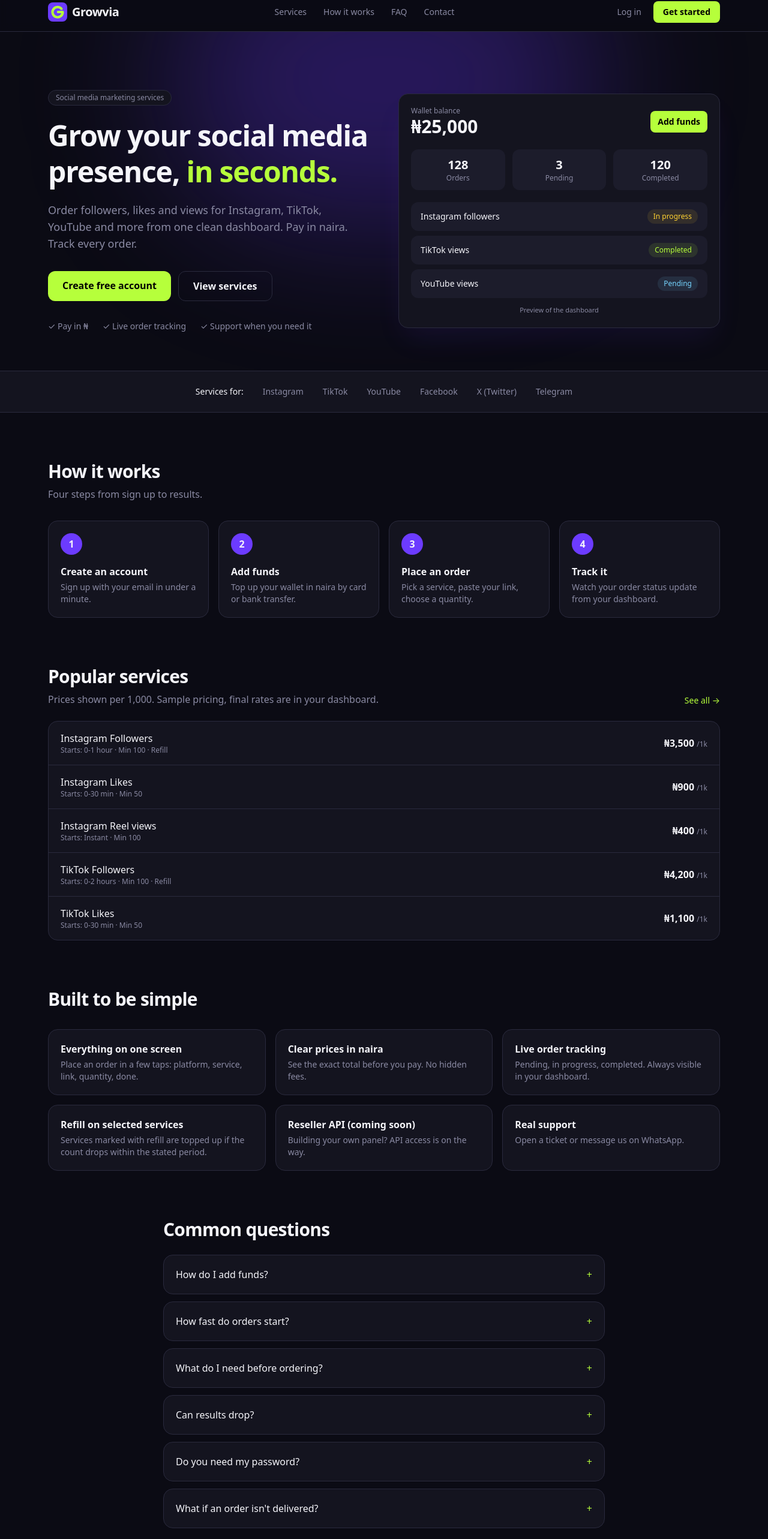
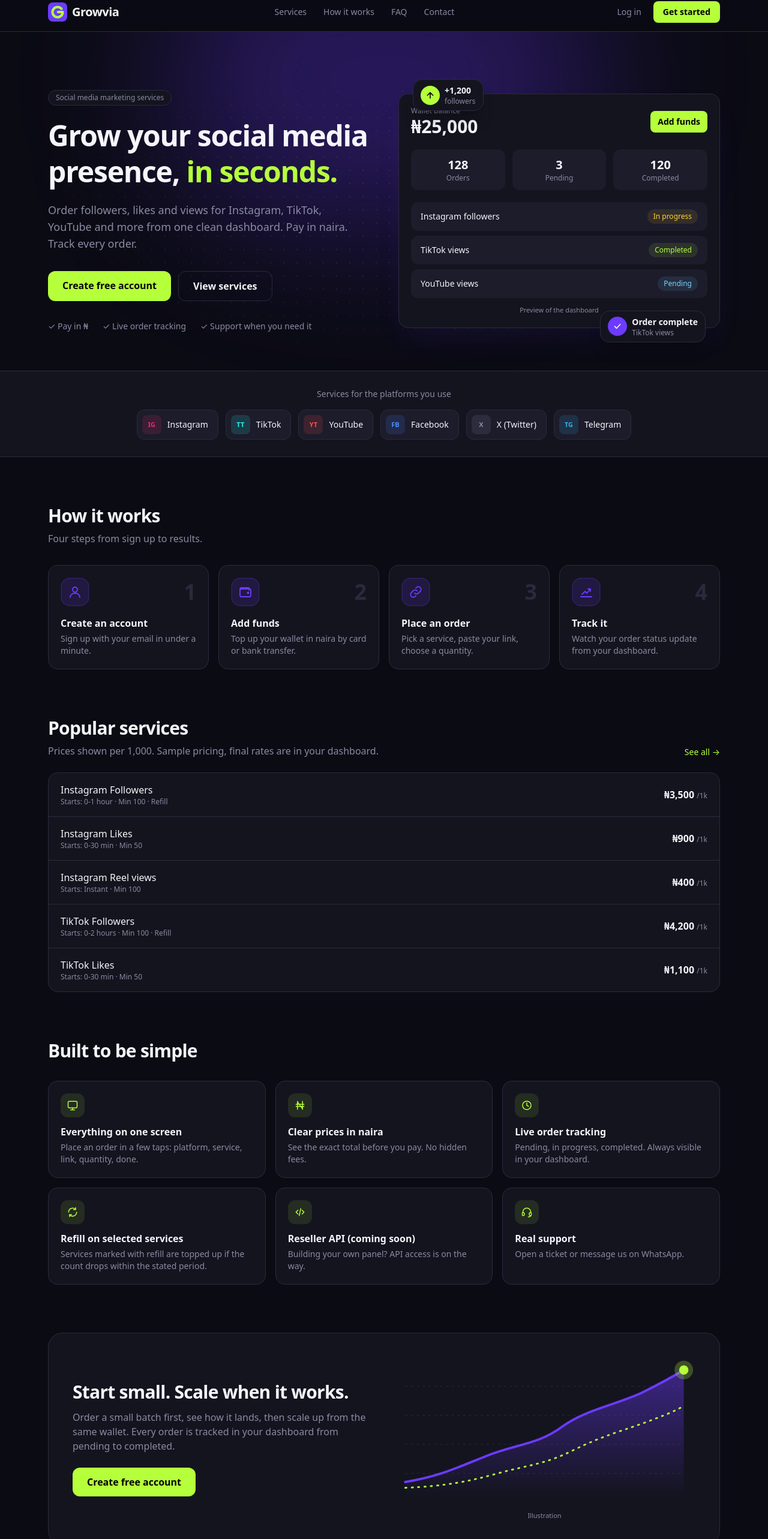
Before and after one commit to julius04-collab/growvia, a Next.js app: page / in a window 1280 px wide. Shown: the part 12-2578 px from the top of the page at 60% size. Built offline with nearby package versions, Linux system fonts and the light colour scheme.

Commit message:
Add home page visuals: hero chips, platform tiles, step and feature icons, growth illustration
Co-Authored-By: Claude Sonnet 5.5 <noreply@anthropic.com>
Claude-Session: https://claude.ai/code/session_019YssM8aShwv8Zo7LU4dMRw

```diff
--- a/app/(site)/page.tsx
+++ b/app/(site)/page.tsx
@@ -1,20 +1,21 @@
 import Link from "next/link";
 import { platforms, sampleServices, naira, site } from "@/lib/site";
+import { FeatureIcon, FloatingChips, GrowthIllustration, PlatformTile, StepIcon } from "@/components/home/visuals";
 
 const steps = [
-  { n: "1", title: "Create an account", text: "Sign up with your email in under a minute." },
-  { n: "2", title: "Add funds", text: "Top up your wallet in naira by card or bank transfer." },
-  { n: "3", title: "Place an order", text: "Pick a service, paste your link, choose a quantity." },
-  { n: "4", title: "Track it", text: "Watch your order status update from your dashboard." },
+  { n: "1", icon: "user" as const, title: "Create an account", text: "Sign up with your email in under a minute." },
+  { n: "2", icon: "wallet" as const, title: "Add funds", text: "Top up your wallet in naira by card or bank transfer." },
+  { n: "3", icon: "link" as const, title: "Place an order", text: "Pick a service, paste your link, choose a quantity." },
+  { n: "4", icon: "chart" as const, title: "Track it", text: "Watch your order status update from your dashboard." },
 ];
 
 const features = [
-  { title: "Everything on one screen", text: "Place an order in a few taps: platform, service, link, quantity, done." },
-  { title: "Clear prices in naira", text: "See the exact total before you pay. No hidden fees." },
-  { title: "Live order tracking", text: "Pending, in progress, completed. Always visible in your dashboard." },
-  { title: "Refill on selected services", text: "Services marked with refill are topped up if the count drops within the stated period." },
-  { title: "Reseller API (coming soon)", text: "Building your own panel? API access is on the way." },
-  { title: "Real support", text: "Open a ticket or message us on WhatsApp." },
+  { icon: "screen", title: "Everything on one screen", text: "Place an order in a few taps: platform, service, link, quantity, done." },
+  { icon: "naira", title: "Clear prices in naira", text: "See the exact total before you pay. No hidden fees." },
+  { icon: "track", title: "Live order tracking", text: "Pending, in progress, completed. Always visible in your dashboard." },
+  { icon: "refill", title: "Refill on selected services", text: "Services marked with refill are topped up if the count drops within the stated period." },
+  { icon: "api", title: "Reseller API (coming soon)", text: "Building your own panel? API access is on the way." },
+  { icon: "support", title: "Real support", text: "Open a ticket or message us on WhatsApp." },
 ];
 
 const faqs = [
@@ -50,6 +51,7 @@ export default function Home() {
     <>
       {/* Hero */}
       <section className="relative overflow-hidden">
+        <div className="dot-grid pointer-events-none absolute inset-0 opacity-70" />
         <div className="pointer-events-none absolute -top-40 left-1/2 h-[480px] w-[720px] -translate-x-1/2 rounded-full bg-primary/30 blur-[120px]" />
         <div className="relative mx-auto grid max-w-6xl gap-12 px-4 pb-16 pt-16 md:grid-cols-2 md:items-center md:pt-24">
           <div>
@@ -78,6 +80,8 @@ export default function Home() {
           </div>
 
           {/* Dashboard preview */}
+          <div className="relative">
+          <FloatingChips />
           <div className="rounded-2xl border border-border bg-surface p-5 shadow-2xl shadow-primary/10">
             <div className="flex items-center justify-between">
               <div>
@@ -108,16 +112,19 @@ export default function Home() {
             </div>
             <p className="mt-3 text-center text-[11px] text-muted">Preview of the dashboard</p>
           </div>
+          </div>
         </div>
       </section>
 
       {/* Platforms */}
       <section className="border-y border-border bg-surface">
-        <div className="mx-auto flex max-w-6xl flex-wrap items-center justify-center gap-x-8 gap-y-3 px-4 py-6 text-sm text-muted">
-          <span className="text-foreground">Services for:</span>
-          {platforms.map((p) => (
-            <span key={p}>{p}</span>
-          ))}
+        <div className="mx-auto max-w-6xl px-4 py-7">
+          <p className="mb-4 text-center text-sm text-muted">Services for the platforms you use</p>
+          <div className="flex flex-wrap items-center justify-center gap-3">
+            {platforms.map((p) => (
+              <PlatformTile key={p} name={p} />
+            ))}
+          </div>
         </div>
       </section>
 
@@ -128,7 +135,10 @@ export default function Home() {
         <div className="mt-8 grid gap-4 sm:grid-cols-2 lg:grid-cols-4">
           {steps.map((s) => (
             <div key={s.n} className="rounded-2xl border border-border bg-surface p-5">
-              <span className="grid h-9 w-9 place-items-center rounded-full bg-primary font-bold">{s.n}</span>
+              <div className="flex items-center justify-between">
+                <StepIcon name={s.icon} />
+                <span className="text-4xl font-bold text-border">{s.n}</span>
+              </div>
               <h3 className="mt-4 font-semibold">{s.title}</h3>
               <p className="mt-1 text-sm text-muted">{s.text}</p>
             </div>
@@ -164,10 +174,30 @@ export default function Home() {
         <div className="mt-8 grid gap-4 sm:grid-cols-2 lg:grid-cols-3">
           {features.map((f) => (
             <div key={f.title} className="rounded-2xl border border-border bg-surface p-5">
-              <h3 className="font-semibold">{f.title}</h3>
+              <FeatureIcon name={f.icon} />
+              <h3 className="mt-3 font-semibold">{f.title}</h3>
               <p className="mt-1 text-sm text-muted">{f.text}</p>
             </div>
           ))}
+        </div>
+      </section>
+
+      {/* Growth illustration */}
+      <section className="mx-auto max-w-6xl px-4 pt-20">
+        <div className="grid items-center gap-8 overflow-hidden rounded-3xl border border-border bg-surface p-6 md:grid-cols-2 md:p-10">
+          <div>
+            <h2 className="text-3xl font-bold tracking-tight">Start small. Scale when it works.</h2>
+            <p className="mt-3 text-muted">
+              Order a small batch first, see how it lands, then scale up from the same wallet. Every order is tracked in your dashboard from pending to completed.
+            </p>
+            <Link href="/signup" className="mt-6 inline-block rounded-xl bg-accent px-6 py-3 font-semibold text-black transition hover:brightness-95">
+              Create free account
+            </Link>
+          </div>
+          <div>
+            <GrowthIllustration />
+            <p className="mt-1 text-center text-[11px] text-muted">Illustration</p>
+          </div>
         </div>
       </section>
 
--- a/app/globals.css
+++ b/app/globals.css
@@ -64,3 +64,15 @@ body {
   background: var(--primary);
   color: #fff;
 }
+
+/* Home page motion. Switched off for people who prefer reduced motion. */
+@keyframes float-y { 0%, 100% { transform: translateY(0); } 50% { transform: translateY(-8px); } }
+.float-a { animation: float-y 6s ease-in-out infinite; }
+.float-b { animation: float-y 7s ease-in-out infinite reverse; }
+@media (prefers-reduced-motion: reduce) { .float-a, .float-b { animation: none; } }
+.dot-grid {
+  background-image: radial-gradient(color-mix(in srgb, var(--foreground) 14%, transparent) 1px, transparent 1px);
+  background-size: 22px 22px;
+  mask-image: radial-gradient(ellipse at center, #000 30%, transparent 75%);
+  -webkit-mask-image: radial-gradient(ellipse at center, #000 30%, transparent 75%);
+}
--- /dev/null
+++ b/components/home/visuals.tsx
@@ -0,0 +1,93 @@
+// Original illustrations for the home page. No stock photos and no platform logos.
+
+const stroke = { fill: "none", stroke: "currentColor", strokeWidth: 1.8, strokeLinecap: "round", strokeLinejoin: "round" } as const;
+
+export function StepIcon({ name }: { name: "user" | "wallet" | "link" | "chart" }) {
+  return (
+    <svg viewBox="0 0 48 48" className="h-12 w-12" aria-hidden="true">
+      <rect x="1" y="1" width="46" height="46" rx="14" className="fill-primary/15 stroke-primary/40" strokeWidth="1" />
+      <g {...stroke} className="text-primary" transform="translate(12 12)">
+        {name === "user" && (<><circle cx="12" cy="8" r="4" /><path d="M4 21c0-4.4 3.6-7 8-7s8 2.6 8 7" /></>)}
+        {name === "wallet" && (<><path d="M3 7a2 2 0 0 1 2-2h13v4" /><rect x="3" y="7" width="18" height="13" rx="2.5" /><circle cx="16.5" cy="13.5" r="1.2" fill="currentColor" /></>)}
+        {name === "link" && (<><path d="M10 14a4.5 4.5 0 0 0 6.4 0l3-3a4.5 4.5 0 0 0-6.4-6.4l-1 1" /><path d="M14 10a4.5 4.5 0 0 0-6.4 0l-3 3a4.5 4.5 0 0 0 6.4 6.4l1-1" /></>)}
+        {name === "chart" && (<><path d="M3 20h18" /><path d="M5 16l5-5 3 3 6-7" /><path d="M15 7h4v4" /></>)}
+      </g>
+    </svg>
+  );
+}
+
+export function FeatureIcon({ name }: { name: string }) {
+  return (
+    <span className="grid h-10 w-10 place-items-center rounded-xl bg-accent/10 text-accent">
+      <svg viewBox="0 0 24 24" className="h-5 w-5" aria-hidden="true" {...stroke}>
+        {name === "screen" && (<><rect x="3" y="4" width="18" height="13" rx="2.5" /><path d="M8 21h8M12 17v4" /></>)}
+        {name === "naira" && (<><path d="M7 4v16M17 4v16M7 5l10 14" /><path d="M4 10h16M4 14h16" /></>)}
+        {name === "track" && (<><circle cx="12" cy="12" r="8.5" /><path d="M12 7v5l3.5 2" /></>)}
+        {name === "refill" && (<><path d="M20 12a8 8 0 0 1-14 5.3" /><path d="M4 12a8 8 0 0 1 14-5.3" /><path d="M18 3v4h-4M6 21v-4h4" /></>)}
+        {name === "api" && (<><path d="M8 8l-4 4 4 4M16 8l4 4-4 4M13.5 5l-3 14" /></>)}
+        {name === "support" && (<><path d="M4 13v-1a8 8 0 0 1 16 0v1" /><rect x="3" y="13" width="4" height="6" rx="1.5" /><rect x="17" y="13" width="4" height="6" rx="1.5" /><path d="M20 19c0 1.5-2 2.5-5 2.5" /></>)}
+      </svg>
+    </span>
+  );
+}
+
+const tiles: Record<string, [string, string]> = {
+  Instagram: ["IG", "#e1306c"],
+  TikTok: ["TT", "#25f4ee"],
+  YouTube: ["YT", "#ff4d4d"],
+  Facebook: ["FB", "#4c8dff"],
+  "X (Twitter)": ["X", "#8a8aa3"],
+  Telegram: ["TG", "#37aee2"],
+};
+
+export function PlatformTile({ name }: { name: string }) {
+  const [label, color] = tiles[name] ?? [name.slice(0, 2).toUpperCase(), "#8a8aa3"];
+  return (
+    <span className="flex items-center gap-2.5 rounded-xl border border-border bg-surface-2 py-2 pl-2 pr-4">
+      <span className="grid h-8 w-8 place-items-center rounded-lg text-[11px] font-bold" style={{ backgroundColor: `${color}26`, color }}>
+        {label}
+      </span>
+      <span className="text-sm font-medium text-foreground">{name}</span>
+    </span>
+  );
+}
+
+// Floating "result" cards that sit around the dashboard preview in the hero.
+export function FloatingChips() {
+  return (
+    <>
+      <div className="float-a absolute -top-6 left-6 hidden items-center gap-2 rounded-2xl border border-border bg-surface px-3 py-2 shadow-xl shadow-black/20 sm:flex">
+        <span className="grid h-8 w-8 place-items-center rounded-full bg-accent text-black">
+          <svg viewBox="0 0 24 24" className="h-4 w-4" {...stroke} strokeWidth={2.4}><path d="M12 19V5M5 12l7-7 7 7" /></svg>
+        </span>
+        <span className="text-xs leading-tight"><b className="block text-sm">+1,200</b><span className="text-muted">followers</span></span>
+      </div>
+      <div className="float-b absolute -bottom-6 right-6 hidden items-center gap-2 rounded-2xl border border-border bg-surface px-3 py-2 shadow-xl shadow-black/20 sm:flex">
+        <span className="grid h-8 w-8 place-items-center rounded-full bg-primary text-white">
+          <svg viewBox="0 0 24 24" className="h-4 w-4" {...stroke} strokeWidth={2.4}><path d="M5 12l5 5 9-10" /></svg>
+        </span>
+        <span className="text-xs leading-tight"><b className="block text-sm">Order complete</b><span className="text-muted">TikTok views</span></span>
+      </div>
+    </>
+  );
+}
+
+// A decorative rising line chart. It is an illustration, not real data.
+export function GrowthIllustration() {
+  return (
+    <svg viewBox="0 0 520 260" className="h-auto w-full" role="img" aria-label="Illustration of a rising growth chart">
+      <defs>
+        <linearGradient id="gv-fill" x1="0" x2="0" y1="0" y2="1">
+          <stop offset="0" stopColor="#6c3bff" stopOpacity="0.45" />
+          <stop offset="1" stopColor="#6c3bff" stopOpacity="0" />
+        </linearGradient>
+      </defs>
+      {[50, 100, 150, 200].map((y) => <line key={y} x1="20" x2="500" y1={y} y2={y} stroke="currentColor" className="text-border" strokeDasharray="4 6" />)}
+      <path d="M20 215 C80 205 110 190 160 170 S250 150 290 120 S390 80 430 60 S480 34 500 22 V240 H20Z" fill="url(#gv-fill)" />
+      <path d="M20 215 C80 205 110 190 160 170 S250 150 290 120 S390 80 430 60 S480 34 500 22" fill="none" stroke="#6c3bff" strokeWidth="4" strokeLinecap="round" />
+      <path d="M20 225 C90 222 130 214 180 200 S260 185 310 160 S400 125 440 110 S485 92 500 84" fill="none" stroke="#b6ff3b" strokeWidth="3" strokeLinecap="round" strokeDasharray="2 9" />
+      <circle cx="500" cy="22" r="8" fill="#b6ff3b" />
+      <circle cx="500" cy="22" r="16" fill="#b6ff3b" opacity="0.25" />
+    </svg>
+  );
+}
```
